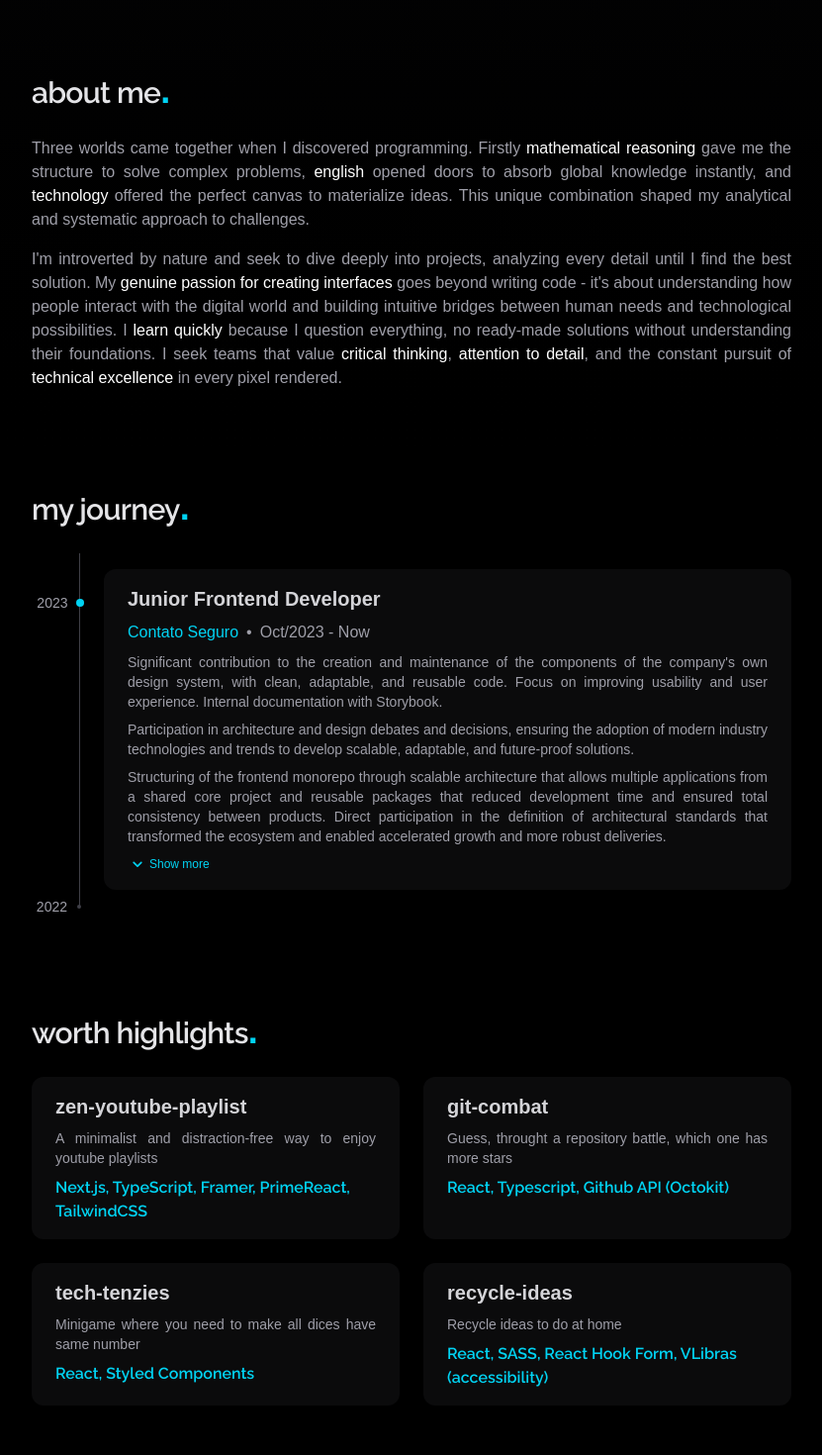
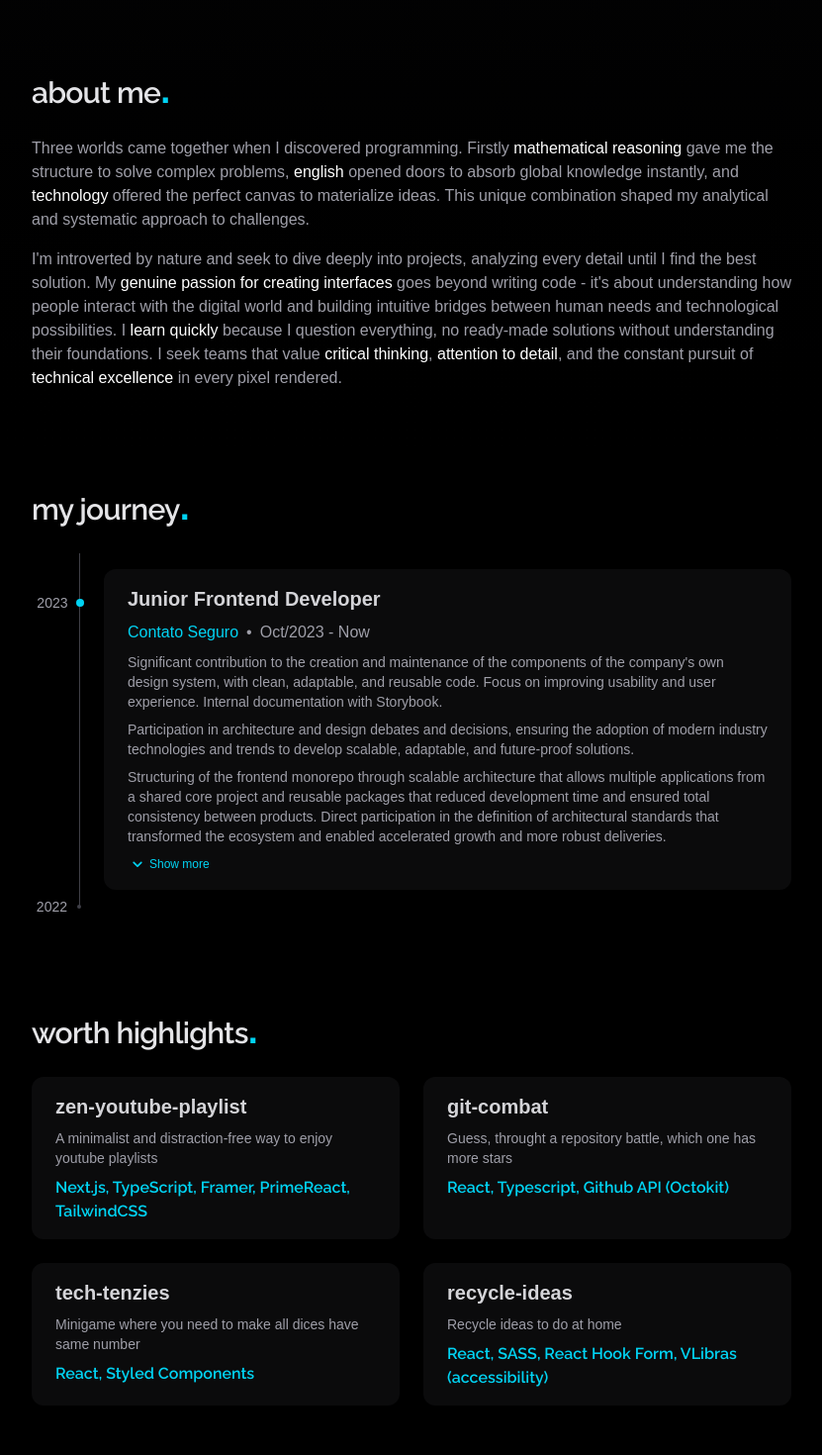
Before and after one commit to matheusgesser/portfolio, a Next.js app: page / in a window 1280 px wide. Shown: the part 400-1870 px from the top of the page at 99% size, without its empty margins (224-1055 px from the left). Built offline with nearby package versions, Linux system fonts and the light colour scheme; a web font is replaced by a local one.

Commit message:
refactor: remove justified text, improve avatar alt text and replace headline with level 2 heading

```diff
--- a/src/components/about.tsx
+++ b/src/components/about.tsx
@@ -5,11 +5,11 @@ export function About() {
     <section id="about">
         <Title>about me</Title>
 
-        <p className="mb-4 sm:text-justify">
+        <p className="mb-4">
             Three worlds came together when I discovered programming. Firstly <b>mathematical reasoning</b> gave me the structure to solve complex problems, <b>english</b> opened doors to absorb global knowledge instantly, and <b>technology</b> offered the perfect canvas to materialize ideas. This unique combination shaped my analytical and systematic approach to challenges.
         </p>
 
-        <p className="sm:text-justify">
+        <p>
             I'm introverted by nature and seek to dive deeply into projects, analyzing every detail until I find the best solution. My <b>genuine passion for creating interfaces</b> goes beyond writing code - it's about understanding how people interact with the digital world and building intuitive bridges between human needs and technological possibilities. I <b>learn quickly</b> because I question everything, no ready-made solutions without understanding their foundations. I seek teams that value <b>critical thinking</b>, <b>attention to detail</b>, and the constant pursuit of <b>technical excellence</b> in every pixel rendered.
         </p>
     </section>
--- a/src/components/avatar.tsx
+++ b/src/components/avatar.tsx
@@ -6,7 +6,7 @@ export function Avatar() {
             <div className='p-[4px] bg-black rounded-full'>
                 <Image
                     src="/avatar.png"
-                    alt="A digital anime-style illustration of a young man with short, dark, styled hair and a fade haircut. He wears a black T-shirt and a thin silver chain necklace. His expression is neutral, and he faces forward against a solid beige background."
+                    alt="Portrait of Matheus Gesser wearing a black jacket"
                     width={140}
                     height={140}
                     quality={100}
--- a/src/components/descriptions.tsx
+++ b/src/components/descriptions.tsx
@@ -20,7 +20,7 @@ export function Descriptions({ descriptions }: Props) {
 
         return (
             <Fragment key={index}>
-                <p className="text-sm lg:text-justify">
+                <p className="text-sm">
                     {description}
                 </p>
 
--- a/src/components/hero.tsx
+++ b/src/components/hero.tsx
@@ -25,9 +25,9 @@ export function Hero({ theme = 'dark', textAlign = 'start', hideAvatar = false,
                 matheus gesser
             </h1>
 
-            <p className={`${roleTextSize} text-zinc-500 tracking-tight font-(family-name:--font-raleway)`}>
+            <h2 className={`${roleTextSize} text-zinc-500 tracking-tight font-(family-name:--font-raleway)`}>
                 Frontend Developer
-            </p>
+            </h2>
         </div>
     )
 }
--- a/src/components/projects.tsx
+++ b/src/components/projects.tsx
@@ -27,7 +27,7 @@ export function Projects() {
                     </span>
                 </div>
 
-                <p className="text-sm sm:text-justify text-zinc-400 group-hover:text-zinc-300 transition-colors">
+                <p className="text-sm text-zinc-400 group-hover:text-zinc-300 transition-colors">
                     {project.description}
                 </p>
 
--- a/src/components/title.tsx
+++ b/src/components/title.tsx
@@ -15,8 +15,8 @@ export function Title({ theme = 'dark', dot = true, className, children }: Props
     const color = theme === 'dark' ? 'text-zinc-200' : 'text-black';
 
     return (
-        <h2 className={`${color} text-2xl md:text-3xl font-bold mb-6 tracking-tight font-(family-name:--font-raleway) ${className}`}>
+        <h3 className={`${color} text-2xl md:text-3xl font-bold mb-6 tracking-tight font-(family-name:--font-raleway) ${className}`}>
             {title}{dot && <span className="select-none text-4xl text-(--primary) leading-[45px] font-(family-name:--font-metrophobic)" aria-hidden>.</span>}
-        </h2>
+        </h3>
     )
 }
```
